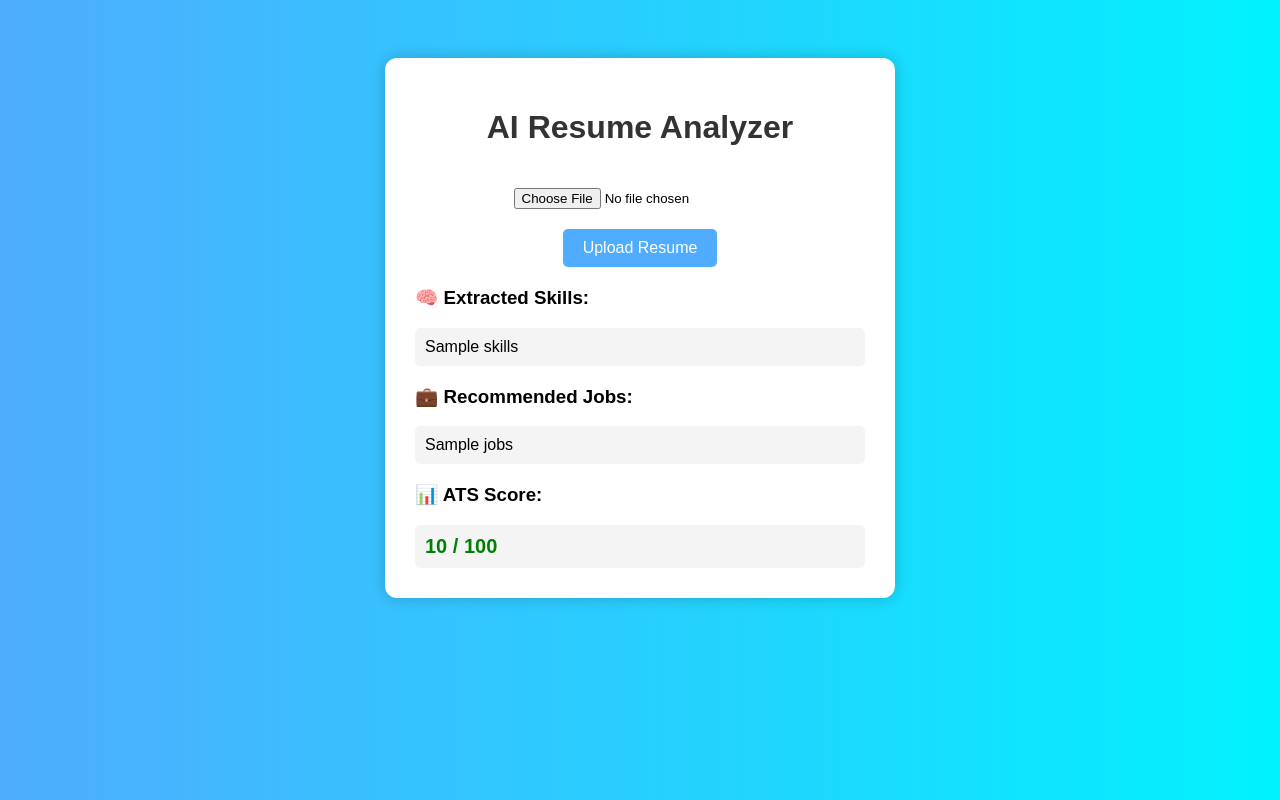
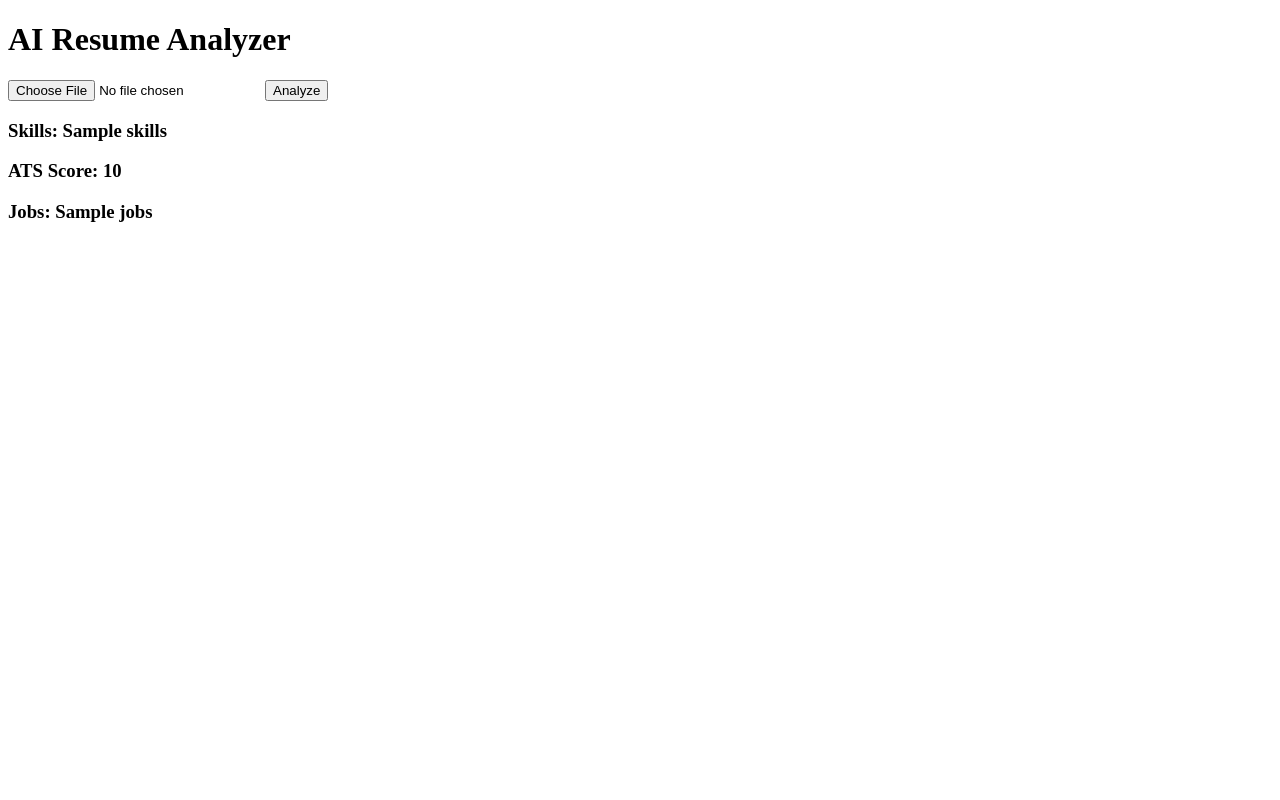
Before and after one commit to Shivamxkumar07/ai-resume-analyzer-job-recommendation, a Flask app: template templates/index.html in a window 1280 px wide. Run offline with Flask 3, Linux system fonts and the light colour scheme; the template is opened without the code that fills it: most values are stand-ins (such as "Sample title", 1, 10 or a date in 2020).

Commit message:
Refactor index.html to remove styles and simplify layout
Removed CSS styling and simplified the HTML structure.

```diff
--- a/templates/index.html
+++ b/templates/index.html
@@ -2,97 +2,19 @@
 <html>
 <head>
     <title>AI Resume Analyzer</title>
-    <style>
-        body {
-            font-family: Arial;
-            background: linear-gradient(to right, #4facfe, #00f2fe);
-            text-align: center;
-            padding: 50px;
-        }
-
-        .container {
-            background: white;
-            padding: 30px;
-            border-radius: 12px;
-            width: 450px;
-            margin: auto;
-            box-shadow: 0 0 15px rgba(0,0,0,0.2);
-        }
-
-        h1 {
-            color: #333;
-        }
-
-        input[type="file"] {
-            margin: 20px 0;
-        }
-
-        button {
-            padding: 10px 20px;
-            background: #4facfe;
-            color: white;
-            border: none;
-            border-radius: 5px;
-            cursor: pointer;
-            font-size: 16px;
-        }
-
-        button:hover {
-            background: #007bff;
-        }
-
-        .result {
-            margin-top: 20px;
-            text-align: left;
-        }
-
-        .box {
-            background: #f4f4f4;
-            padding: 10px;
-            border-radius: 5px;
-            margin-top: 10px;
-        }
-
-        .score {
-            font-size: 20px;
-            font-weight: bold;
-            color: green;
-        }
-    </style>
 </head>
-
 <body>
 
-<div class="container">
-    <h1>AI Resume Analyzer</h1>
+<h1>AI Resume Analyzer</h1>
 
-    <form method="POST" enctype="multipart/form-data">
-        <input type="file" name="resume" required><br>
-        <button type="submit">Upload Resume</button>
-    </form>
+<form method="post" enctype="multipart/form-data">
+    <input type="file" name="resume" required>
+    <button type="submit">Analyze</button>
+</form>
 
-    {% if skills %}
-    <div class="result">
-        <h3>🧠 Extracted Skills:</h3>
-        <div class="box">{{ skills }}</div>
-    </div>
-    {% endif %}
-
-    {% if jobs %}
-    <div class="result">
-        <h3>💼 Recommended Jobs:</h3>
-        <div class="box">{{ jobs }}</div>
-    </div>
-    {% endif %}
-
-    {% if score %}
-    <div class="result">
-        <h3>📊 ATS Score:</h3>
-        <div class="box score">{{ score }} / 100</div>
-    </div>
-    {% endif %}
-
-</div>
+<h3>Skills: {{ skills }}</h3>
+<h3>ATS Score: {{ score }}</h3>
+<h3>Jobs: {{ jobs }}</h3>
 
 </body>
 </html>
```
